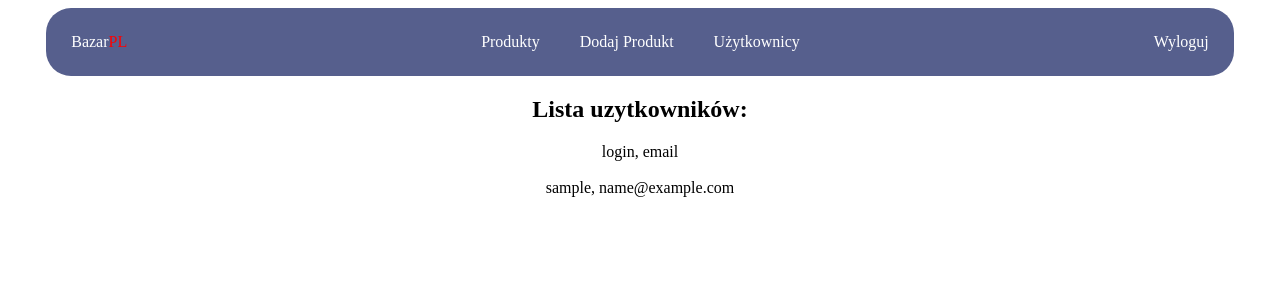
After one commit to piccowaty/marketplace, a PHP site: page /users.php in a window 1280 px wide. The commit adds this page. Shown: the top 300 px of the page. Run offline with PHP 8.4, Linux system fonts and the light colour scheme; the visitor is signed in with stand-in values (Sample User, id 1).

Commit message:
added list of users and form to add a post

```diff
--- a/login.php
+++ b/login.php
@@ -23,7 +23,7 @@
     echo $_SESSION['login'];
 ?>
 <!DOCTYPE html>
-<html lang="en">
+<html lang="pl">
 <head>
     <meta charset="UTF-8">
     <meta name="viewport" content="width=device-width, initial-scale=1.0">
@@ -33,10 +33,10 @@
 <body>
     <header>
         <section class="nazwa">
-            Bazar<span class="pl">PL</span>
+            <a href="index.php">Bazar<span class="pl">PL</span></a>
         </section>
         <nav>
-            <a href="">Produkty</a><a href="">Dodaj Produkt</a><a href="">Użytkownicy</a>
+            <a href="index.php">Produkty</a><a href="add_product.php">Dodaj Produkt</a><a href="users.php">Użytkownicy</a>
         </nav>
         <section class="login_info">
             <a href="logout.php">Wyloguj</a>
--- a/register.php
+++ b/register.php
@@ -28,7 +28,7 @@ if(isset($_POST['register_button'])){
 }
 ?>
 <!DOCTYPE html>
-<html lang="en">
+<html lang="pl">
 <head>
     <meta charset="UTF-8">
     <meta name="viewport" content="width=device-width, initial-scale=1.0">
@@ -38,10 +38,10 @@ if(isset($_POST['register_button'])){
 <body>
     <header>
         <section class="nazwa">
-            Bazar<span class="pl">PL</span>
+            <a href="index.php">Bazar<span class="pl">PL</span></a>
         </section>
         <nav>
-            <a href="">Produkty</a><a href="">Dodaj Produkt</a><a href="">Użytkownicy</a>
+            <a href="index.php">Produkty</a><a href="add_product.php">Dodaj Produkt</a><a href="users.php">Użytkownicy</a>
         </nav>
         <section class="login_info">
             <a href="logout.php">Wyloguj</a>
--- a/style.css
+++ b/style.css
@@ -46,3 +46,12 @@ form a{
     text-decoration: none;
     color: black;
 }
+.users_list{
+    text-align: center;
+}
+.add_product form{
+    margin: 0px auto;
+}
+.add_product form input{
+    margin: 10px;
+}
--- /dev/null
+++ b/users.php
@@ -0,0 +1,44 @@
+<?php
+    session_start();
+    $con = mysqli_connect('localhost','root','','marketplace');
+    if($_SESSION['login'] == ""){
+        echo "<script>alert('Aby wyświetlić tą stronę musisz się zalogować');
+        window.location.href = 'login.php';
+        </script>";
+    }
+?>
+<!DOCTYPE html>
+<html lang="pl">
+<head>
+    <meta charset="UTF-8">
+    <meta name="viewport" content="width=device-width, initial-scale=1.0">
+    <title>Marketplace</title>
+    <link rel="stylesheet" href="style.css">
+</head>
+<body>
+    <header>
+        <section class="nazwa">
+            <a href="index.php">Bazar<span class="pl">PL</span></a>
+        </section>
+        <nav>
+            <a href="index.php">Produkty</a><a href="add_product.php">Dodaj Produkt</a><a href="users.php">Użytkownicy</a>
+        </nav>
+        <section class="login_info">
+            <a href="logout.php">Wyloguj</a>
+        </section>
+    </header>
+    <main>
+        <section class='users_list'>
+            <h2>Lista uzytkowników:</h2>
+            <?php
+                $query_list = "Select login, email from users";
+                $result_list = mysqli_query($con,$query_list);
+                echo "login, email<br><br>";
+                while($array = mysqli_fetch_array($result_list)){
+                    echo $array['login'].", ".$array['email']."<br>";
+                }
+            ?>
+        </section>
+    </main>
+</body>
+</html>
```
Also changed, not shown: add_product.php (added, +73 -0 lines), index.php (+11 -5 lines).
